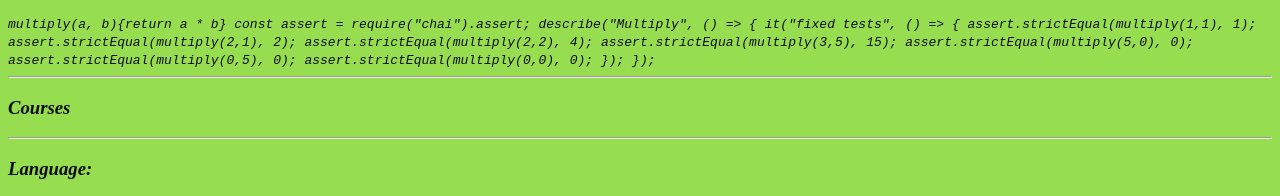
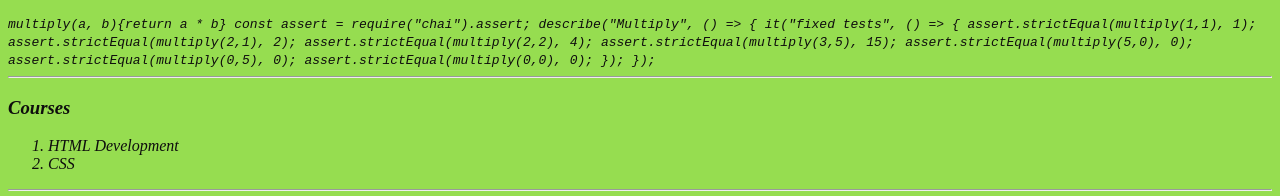
Before and after one commit to Skryabby/rsschool-cv, a plain HTML site: page index.html in a window 1280 px wide. Shown: the part 1798-1994 px from the top of the page. Drawn offline with Linux system fonts and the light colour scheme.

Commit message:
fix: fix whitespaces

```diff
--- a/index.html
+++ b/index.html
@@ -16,14 +16,14 @@
 <h3>Contact Information</h3>
 <ul>
 <li>Telephone number: +79822717684</li>
-<li>E-mail: devil-zmey@mail.ru </li>
+<li>E-mail: devil-zmey@mail.ru</li>
 <li>telegram: VasilyS92</li>
 <li>Instagram: Basilshomebar</li>
 </ul>
 </header>
 <hr>
 <main>
-<h2>Briefly About Myself: </h2>
+<h2>Briefly About Myself:</h2>
 <p>
 I graduated from the university in 2015 in the direction of jurisprudence. I worked with a lawyer, later got a job as a secretary in the court.
 I worked in my specialty for 2 years. During this time, I was able to develop such qualities as: sociability, responsibility, learning, discipline, diligence, conscientiousness.
@@ -31,14 +31,14 @@ Subsequently, I had to change my place and engage in self-education. I took radi
 If we talk about the skills associated with the web courses, then I have a good command of Photoshop, and in general terms I know a computer. I try to find myself amd want to learh web development.
 </p>
 <hr>
-<h3>Skills and profiency: </h3>
+<h3>Skills and profiency:</h3>
 <ol>
 <li>Critical thinking</li>
 <li> Problem solving</li>
 <li> Decision making</li>
 <li> Tolerance of change and uncertainty</li>
 <li> Enjoy working as a team member as well as independently</li>
-<li> Empathic listener </li>
+<li> Empathic listener</li>
 <li> Web development: HTML 5, CSS3</li>
 </ol>
 <hr>
@@ -58,8 +58,12 @@ describe("Multiply", () => {
 });</code>
 <hr>
 <h3>Courses</h3>
+<ol>
+<li>HTML Development</li>
+<li>CSS</li>
+</ol>
 <hr>
-<h3>Language: </h3>
+<h3>Language:</h3>
 <p>English B1: Pre-Intermediate</p>
 </main>
 <footer>
```
